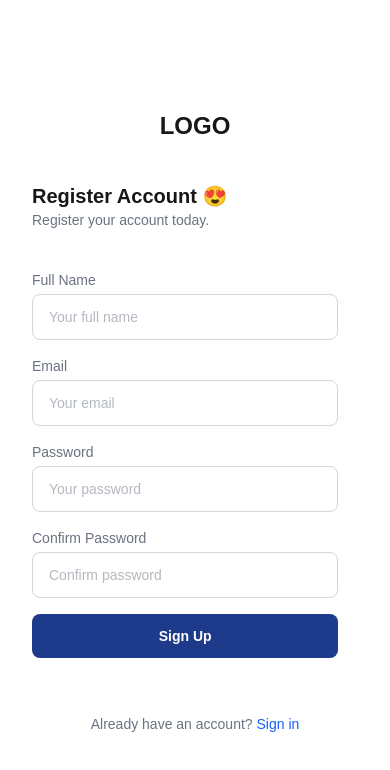
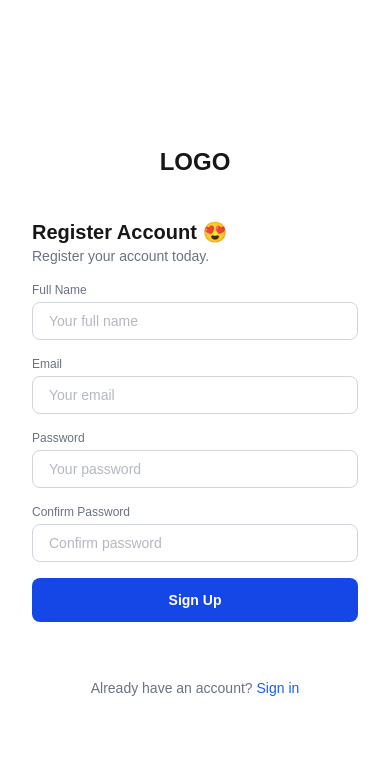
Before and after one commit to Blue-Health-Here/frontend.hr-management-system, a Next.js app: page /sign-up in a window 390 px wide. Shown: the top 770 px of the page. Built offline with nearby package versions, Linux system fonts and the light colour scheme.

Commit message:
hrms-common-InputField-component-created

```diff
--- a/app/sign-up/page.tsx
+++ b/app/sign-up/page.tsx
@@ -1,8 +1,10 @@
 "use client";
+
 import Image from "next/image";
 import Link from "next/link";
-import { Formik, Form, Field, ErrorMessage } from "formik";
+import { Formik, Form } from "formik";
 import * as Yup from "yup";
+import InputField from "@/components/InputField"; // 👈 Adjust path if needed
 
 interface SignUpFormValues {
   fullName: string;
@@ -11,15 +13,13 @@ interface SignUpFormValues {
   confirmPassword: string;
 }
 
-// Initial Values
-const signUpInitialVals = {
+const signUpInitialVals: SignUpFormValues = {
   fullName: "",
   email: "",
   password: "",
   confirmPassword: "",
 };
 
-// Validation Schema
 const signUpValidationSchema = Yup.object({
   fullName: Yup.string().required("Full Name is required"),
   email: Yup.string()
@@ -33,7 +33,6 @@ const signUpValidationSchema = Yup.object({
     .required("Confirm Password is required"),
 });
 
-// Submit Handler
 const handleSubmit = (values: SignUpFormValues) => {
   console.log("Form submitted:", values);
 };
@@ -41,10 +40,10 @@ const handleSubmit = (values: SignUpFormValues) => {
 export default function SignupPage() {
   return (
     <div className="min-h-screen flex">
+
       {/* Left Side Image */}
       <div className="w-full md:w-1/2 lg:w-2/3 relative hidden md:flex items-center justify-center bg-gray-100">
         <div className="relative w-[800px] h-[600px]">
-          {" "}
           <Image
             src="/hrm.png"
             alt="Signup"
@@ -64,7 +63,7 @@ export default function SignupPage() {
           <div>
             <h2 className="text-xl font-semibold mt-10">Register Account 😍</h2>
 
-            <div className="text-sm text-gray-500 space-y-4 ">
+            <div className="text-sm text-gray-500 space-y-4">
               <p>Register your account today.</p>
 
               <Formik
@@ -73,78 +72,36 @@ export default function SignupPage() {
                 onSubmit={handleSubmit}
               >
                 <Form className="space-y-4">
-                  <div>
-                    <label className="block font-medium text-gray-500 mt-10">
-                      Full Name
-                    </label>
-                    <Field
+                  <InputField
                     name="fullName"
-                      type="text"
+                    label="Full Name"
                     placeholder="Your full name"
-                      className="mt-1 block w-[94%] px-4 py-3 border border-gray-300 rounded-lg  focus:ring focus:ring-blue-200"
                   />
-                    <ErrorMessage
-                      name="fullName"
-                      component="p"
-                      className="text-red-500"
-                    />
-                  </div>
 
-                  <div>
-                    <label className="block font-medium text-gray-500">
-                      Email
-                    </label>
-                    <Field
+                  <InputField
                     name="email"
                     type="email"
+                    label="Email"
                     placeholder="Your email"
-                      className="mt-1 block w-[94%] px-4 py-3 border border-gray-300 rounded-lg  focus:ring focus:ring-blue-200"
                   />
-                    <ErrorMessage
-                      name="email"
-                      component="p"
-                      className="text-red-500"
-                    />
-                  </div>
 
-                  <div>
-                    <label className="block font-medium text-gray-500">
-                      Password
-                    </label>
-                    <Field
+                  <InputField
                     name="password"
                     type="password"
+                    label="Password"
                     placeholder="Your password"
-                      className="mt-1 block w-[94%] px-4 py-3 border border-gray-300 rounded-lg  focus:ring focus:ring-blue-200"
                   />
-                    <ErrorMessage
-                      name="password"
-                      component="p"
-                      className="text-red-500"
-                    />
-                  </div>
 
-                  <div>
-                    <label className="block font-medium text-gray-500">
-                      Confirm Password
-                    </label>
-                    <Field
+                  <InputField
                     name="confirmPassword"
                     type="password"
+                    label="Confirm Password"
                     placeholder="Confirm password"
-                      className="mt-1 block w-[94%] px-4 py-3 border border-gray-300 rounded-lg  focus:ring focus:ring-blue-200"
                   />
-                    <ErrorMessage
-                      name="confirmPassword"
-                      component="p"
-                      className="text-red-500"
-                    />
-                  </div>
 
                   <button
                     type="submit"
-                    className="w-[94%] text-white py-3 rounded-lg hover:bg-blue-700 transition font-bold"
-                    style={{ backgroundColor: "#1E3A8A" }}
+                    className="w-full bg-blue-700 text-white py-3 rounded-lg hover:bg-blue-800 transition font-bold"
                   >
                     Sign Up
                   </button>
--- /dev/null
+++ b/components/InputField.tsx
@@ -0,0 +1,48 @@
+"use client";
+
+import React from "react";
+import { useField } from "formik";
+
+interface InputFieldProps {
+  label: string;
+  name: string;
+  type?: string;
+  placeholder?: string;
+  className?: string;
+}
+
+const InputField: React.FC<InputFieldProps> = ({
+  label,
+  name,
+  type = "text",
+  placeholder,
+  className,
+}) => {
+  const [field, meta] = useField(name);
+
+  return (
+    <div className={className}>
+      <label
+        htmlFor={name}
+        className="block font-medium text-gray-500 mt-4 text-xs sm:text-base"
+      >
+        {label}
+      </label>
+
+      <input
+        {...field}
+        id={name}
+        name={name}
+        type={type}
+        placeholder={placeholder}
+        className="mt-1 block w-full px-4 py-2 sm:py-3 border border-gray-300 rounded-lg focus:ring focus:ring-blue-200 focus:outline-none"
+      />
+
+      {meta.touched && meta.error && (
+        <p className="text-red-500 text-xs mt-1">{meta.error}</p>
+      )}
+    </div>
+  );
+};
+
+export default InputField;
```
Lines whose indentation alone changed are shown as unchanged.
